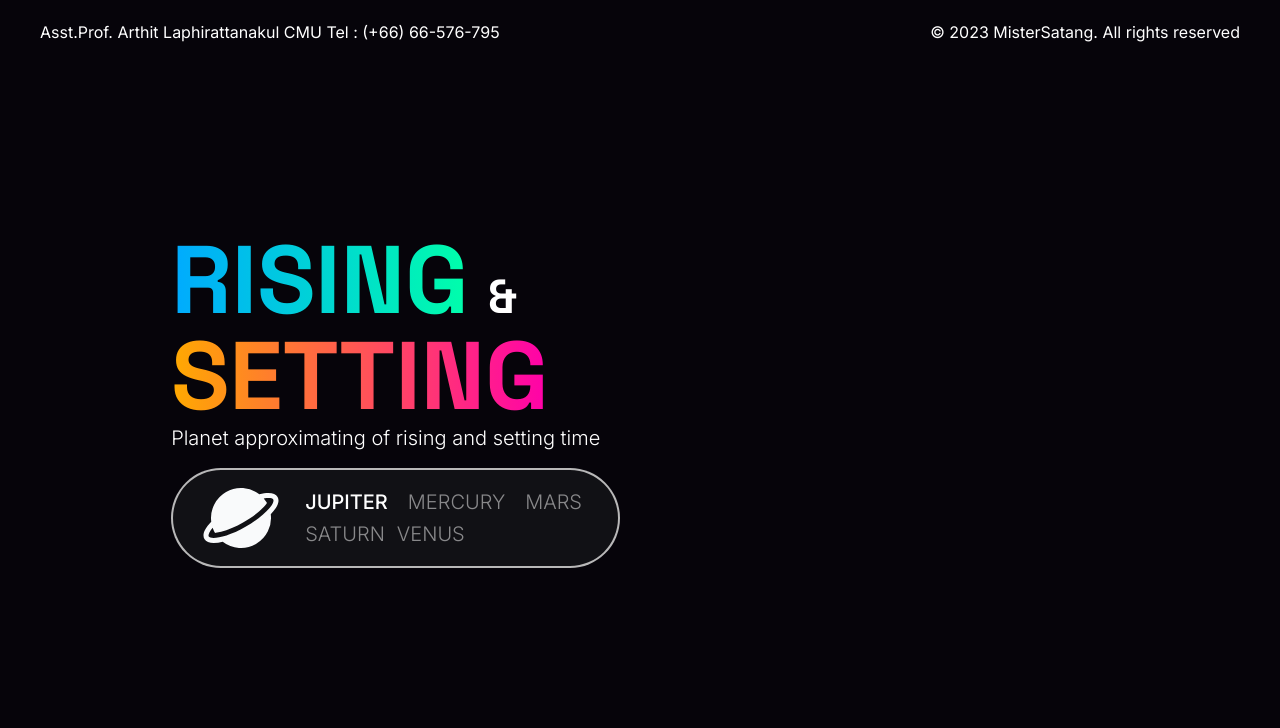
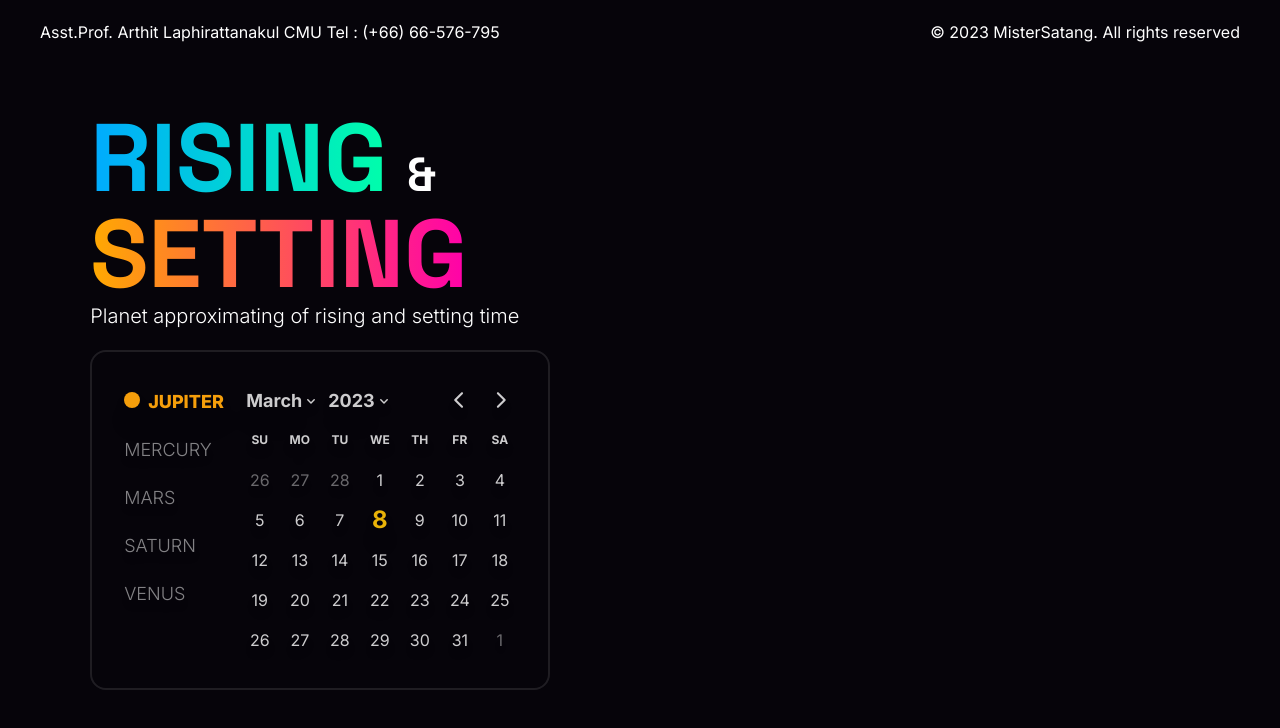
Before and after one commit to SatangBudsai/web-parst-server, a Next.js app: page / in a window 1280 px wide. Shown: the top 728 px of the page. Built offline with nearby package versions, Linux system fonts and the light colour scheme.

Commit message:
add date day picker

```diff
--- /dev/null
+++ b/components/datepicker/DatePicker.tsx
@@ -0,0 +1,22 @@
+import { useState } from "react";
+import { DayPicker } from "react-day-picker";
+import "react-day-picker/dist/style.css";
+
+export default function DatePicker() {
+  const [selected, setSelected] = useState<Date>();
+
+  return (
+    <label>
+      <DayPicker
+        mode="single"
+        showOutsideDays
+        selected={selected}
+        onSelect={setSelected}
+        captionLayout="dropdown-buttons"
+        fromYear={2015}
+        toYear={2025}
+        className=" w-fit text-white/80 "
+      />
+    </label>
+  );
+}
--- a/package.json
+++ b/package.json
@@ -12,10 +12,13 @@
 		"@types/node": "18.14.4",
 		"@types/react": "18.0.28",
 		"@types/react-dom": "18.0.11",
+		"date-fns": "^2.29.3",
 		"eslint": "8.35.0",
 		"eslint-config-next": "13.2.3",
+		"framer-motion": "^10.2.3",
 		"next": "13.2.3",
 		"react": "18.2.0",
+		"react-day-picker": "^8.6.0",
 		"react-dom": "18.2.0",
 		"styled-components": "^5.3.8",
 		"typescript": "4.9.5"
--- a/pages/_app.tsx
+++ b/pages/_app.tsx
@@ -1,4 +1,5 @@
 import "@/styles/globals.css";
+import "@/styles/datepicker.css";
 import type { AppProps } from "next/app";
 
 export default function App({ Component, pageProps }: AppProps) {
--- a/pages/index.tsx
+++ b/pages/index.tsx
@@ -1,3 +1,4 @@
+import DatePicker from "@/components/datepicker/DatePicker";
 import Layout from "@/components/layout/Layout";
 import { Icon } from "@iconify/react";
 import { Space_Grotesk } from "next/font/google";
@@ -25,8 +26,8 @@ export default function index() {
         </div>
       </div>
       <div className="w-full min-h-screen flex justify-center items-center">
-        <div className="container grid grid-cols-2 gap-10">
-          <div className="col-span-1 flex justify-end">
+        <div className="container grid grid-cols-2">
+          <div className="col-span-1 flex justify-center">
             <div className="flex flex-col">
               <h1 className={`${space_Grotesk.className} text-8xl font-bold`}>
                 <span className="bg-clip-text text-transparent bg-gradient-to-r from-[#00AAFF] to-[#00FFAA]">
@@ -42,22 +43,20 @@ export default function index() {
               <h2 className="text-white text-xl font-light">
                 Planet approximating of rising and setting time
               </h2>
-              <section className="flex flex-row items-center bg-zinc-900/70 border-2 border-white/70 rounded-full mt-4 px-5">
-                <Icon
-                  icon="ph:planet-fill"
-                  className="text-gray-50 text-8xl py-2"
-                />
-                <nav className="flex flex-col gap-1 text-white/50 text-xl font-light mx-4">
-                  <ul className="flex flex-row gap-5">
-                    <li className="text-white font-medium">JUPITER</li>
+              <section className="flex flex-row border-2 border-white/10 drop-shadow-xl rounded-gl mt-5 p-3 rounded-2xl">
+                <nav className="flex flex-col text-white/50 text-lg font-light mt-6 ml-5">
+                  <ul className="flex flex-col gap-5 ">
+                    <li className="text-amber-500 font-extrabold">
+                      <div className="inline-flex h-4 w-4 rounded-full bg-amber-500 mr-2 items-center" />
+                      JUPITER
+                    </li>
                     <li>MERCURY</li>
                     <li>MARS</li>
-                  </ul>
-                  <ul className="flex flex-row gap-3">
                     <li>SATURN</li>
                     <li>VENUS</li>
                   </ul>
                 </nav>
+                <DatePicker />
               </section>
             </div>
           </div>
--- /dev/null
+++ b/styles/datepicker.css
@@ -0,0 +1,37 @@
+/* * custom style datepicker */
+/* https: //github.com/gpbl/react-day-picker/blob/master/packages/react-day-picker/src/style.css */
+
+.rdp-day_today:not(.rdp-day_outside) {
+   @apply text-yellow-500 text-[150%]
+}
+
+.rdp-day_selected:not([disabled]){
+    @apply font-bold border-2 border-current bg-transparent
+}
+
+.rdp-day_selected:hover:not([disabled]){
+    @apply bg-transparent
+}
+.rdp-day_selected:hover:enabled{
+    @apply !bg-transparent
+}
+.rdp-day_selected,
+.rdp-day_selected:focus-visible,
+.rdp-day_selected:hover {
+    @apply bg-transparent border-yellow-400 !text-yellow-400
+}
+
+.rdp-button:hover:not([disabled]):not(.rdp-day_selected) {
+    @apply !bg-zinc-800
+}
+.rdp-dropdown:focus-visible:not([disabled])+.rdp-caption_label {
+    @apply !bg-zinc-800 !border-white
+}
+
+.rdp-dropdown {
+    @apply !cursor-pointer !pl-2
+}
+
+.rdp-dropdown option {
+    @apply !bg-zinc-800
+}
```
Also changed, not shown: 1 other file (tests, documents, lock files or other folders).
